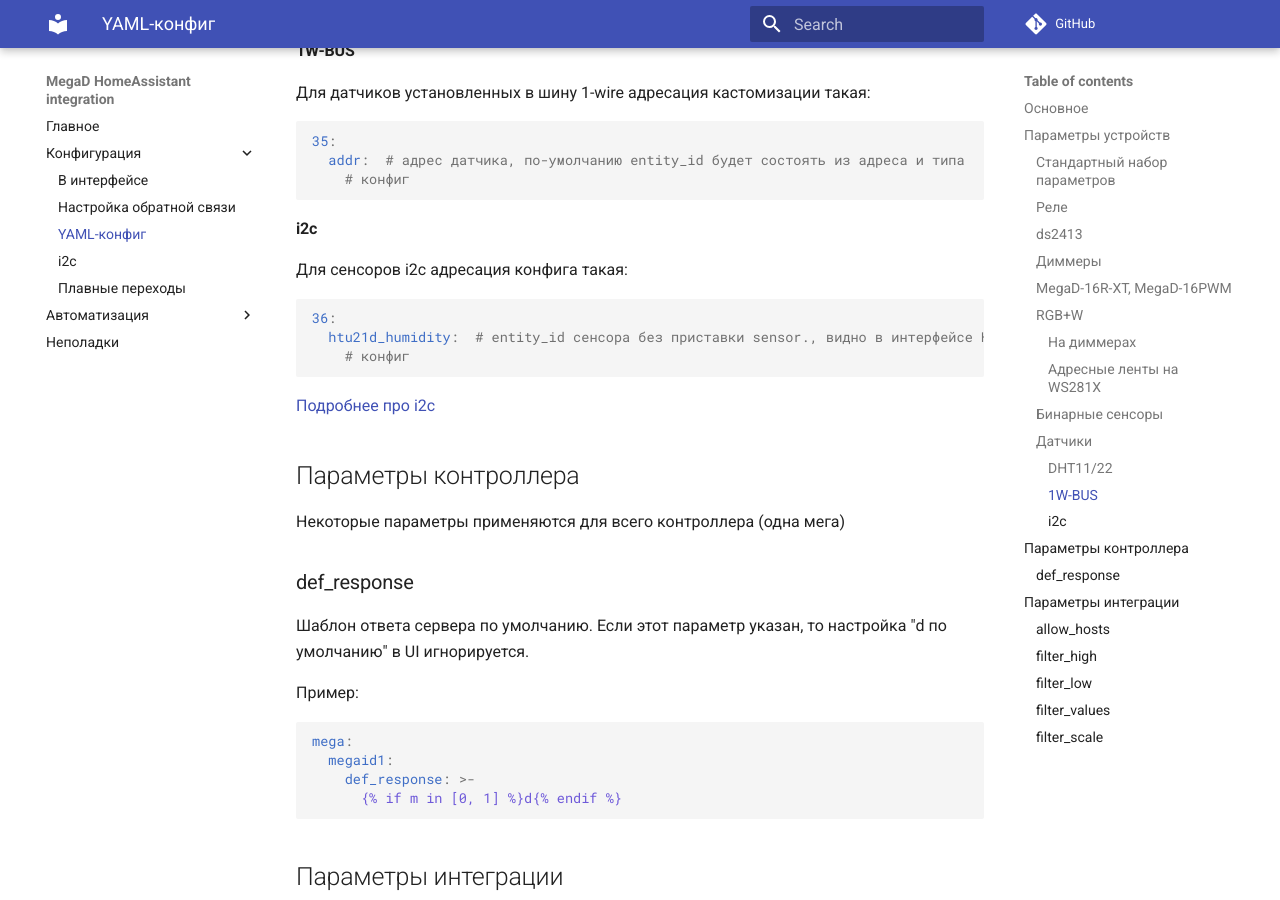
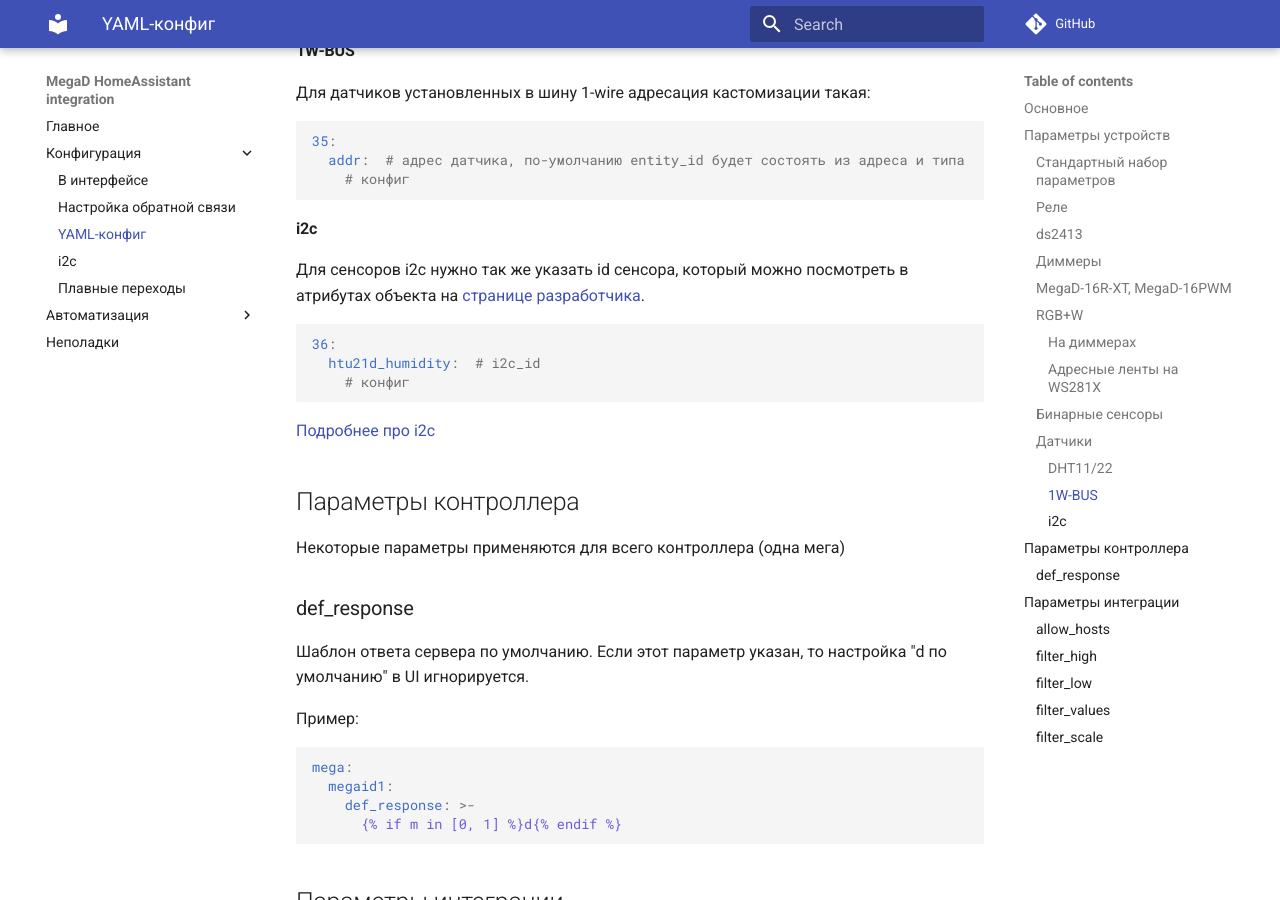
Before and after one commit to andvikt/mega_hacs, an MkDocs documentation site: the page built from docs/yaml.md, in a window 1280 px wide and 900 px high, scrolled down 5191 px. Built offline with MkDocs 1.6.1 and Material for MkDocs 9.7.7, drawn with Linux system fonts in a browser that asks for light colours; comment, search, counter and statistics services are not loaded.

Commit message:
fix focs about i2c id

````diff
--- a/docs/yaml.md
+++ b/docs/yaml.md
@@ -189,10 +189,10 @@ some_led2:
     # конфиг
 ```
 #### i2c {: #i2c}
-Для сенсоров i2c адресация конфига такая:
+Для сенсоров i2c нужно так же указать id сенсора, который можно посмотреть в атрибутах объекта на [странице разработчика](https://my.home-assistant.io/redirect/developer_states/).
 ```yaml
 36:
-  htu21d_humidity:  # entity_id сенсора без приставки sensor., видно в интерфейсе HA
+  htu21d_humidity:  # i2c_id
     # конфиг
 ```
 [Подробнее про i2c](i2c.md)
````
Also changed, not shown: 1 other file.
